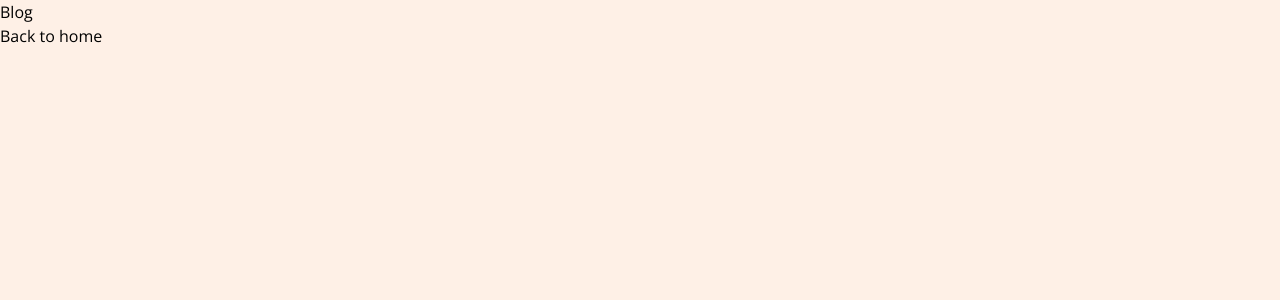
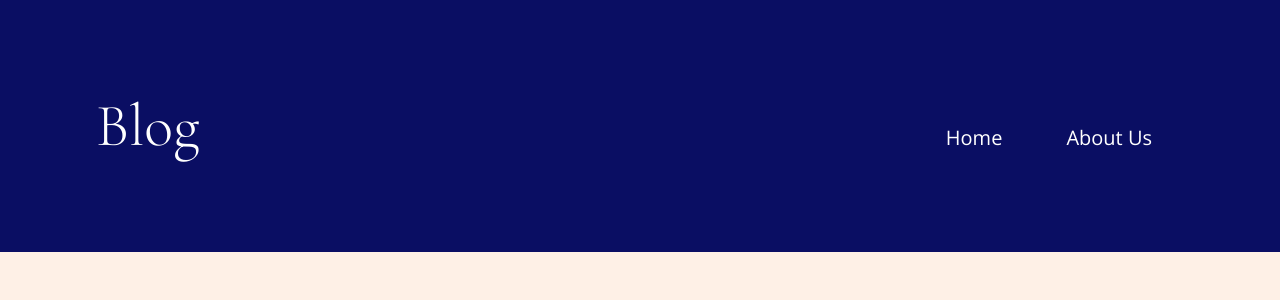
Before and after one commit to tinan272/coffeeandcoding, a Next.js app in the folder coffee_and_coding/: page /blog in a window 1280 px wide. Shown: the top 300 px of the page. Built offline with nearby package versions, Linux system fonts and the light colour scheme.

Commit message:
create headers for about us and blog

```diff
--- a/coffee_and_coding/app/about/page.js
+++ b/coffee_and_coding/app/about/page.js
@@ -1,17 +1,20 @@
 "use client";
 import React, { useState } from "react";
+import Header from "../frontend/components/Header";
 import Link from "next/link";
 
 // flex-col = each subsequent div is a column
 // each grid row has a full length of 12 units. to do 50% of each, xs={6} for both
+/* <Link href="/">Back to home</Link> */
 
 export default function page() {
+    const links = [
+        { name: "Home", href: "/" },
+        { name: "Blog", href: "/blog" },
+    ];
     return (
-        <>
-            <h1>About Us</h1>
-            <h2>
-                <Link href="/">Back to home</Link>
-            </h2>
-        </>
+        <div>
+            <Header title="About Us" links={links} />
+        </div>
     );
 }
--- a/coffee_and_coding/app/blog/page.js
+++ b/coffee_and_coding/app/blog/page.js
@@ -1,17 +1,20 @@
 "use client";
 import React, { useState } from "react";
+import Header from "../frontend/components/Header";
 import Link from "next/link";
 
 // flex-col = each subsequent div is a column
 // each grid row has a full length of 12 units. to do 50% of each, xs={6} for both
+/* <Link href="/">Back to home</Link> */
 
 export default function page() {
+    const links = [
+        { name: "Home", href: "/" },
+        { name: "About Us", href: "/about" },
+    ];
     return (
-        <>
-            <h1>Blog</h1>
-            <h2>
-                <Link href="/">Back to home</Link>
-            </h2>
-        </>
+        <div>
+            <Header title="Blog" links={links} />
+        </div>
     );
 }
--- a/coffee_and_coding/app/frontend/components/DisplayOptions.jsx
+++ b/coffee_and_coding/app/frontend/components/DisplayOptions.jsx
@@ -74,7 +74,7 @@ export const DisplayOptions = ({
             <ListItemButton
                 sx={{
                     width: "100%",
-                    height: "3rem",
+                    height: "4rem",
                     backgroundColor: "white",
                     boxShadow: 1,
                     paddingBottom: "1rem",
@@ -86,6 +86,9 @@ export const DisplayOptions = ({
                     primaryTypographyProps={{
                         fontSize: "1rem",
                         fontWeight: "light",
+                        paddingLeft: "1rem",
+                    }}
+                    secondaryTypographyProps={{
                         paddingLeft: "1rem",
                     }}
                     primary={option}
@@ -111,10 +114,7 @@ export const DisplayOptions = ({
                     justifyContent: "center",
                 }}
             >
-                <div
-                    id="light-pink-fill"
-                    className="w-1/3 h-1/2 self-center z-10"
-                >
+                <div id="light-pink-fill" className="w-1/3 self-center z-10">
                     <div className="flex bg-white font-bold items-center text-xl p-5">
                         {type ? "Filter" : "Sort"}
                     </div>
--- /dev/null
+++ b/coffee_and_coding/app/frontend/components/Header.jsx
@@ -0,0 +1,27 @@
+"use client";
+import React, { useState } from "react";
+import Link from "next/link";
+
+export default function Header({ title, links }) {
+    return (
+        <div className="flex text-white justify-center">
+            <div
+                id="dark-blue-fill"
+                className="flex h-88 top-0 w-full p-24 justify-between items-baseline"
+            >
+                <div id="title" className="font-light text-6xl">
+                    {title}
+                </div>
+                <div className="flex font-thin text-xl">
+                    <div className="flex">
+                        {links.map((link, index) => (
+                            <Link key={index} href={link.href} className="px-8">
+                                {link.name}
+                            </Link>
+                        ))}
+                    </div>
+                </div>
+            </div>
+        </div>
+    );
+}
--- a/coffee_and_coding/app/frontend/components/SelectMulti.jsx
+++ b/coffee_and_coding/app/frontend/components/SelectMulti.jsx
@@ -75,22 +75,22 @@ export const SelectMulti = ({
                     justifyContent: "center",
                 }}
             >
-                <div className="flex bg-white w-1/2 h-2/3 flex-col">
+                <div className="flex w-1/2 h-1/2 flex-col bg-white">
                     <div
+                        className="p-5 z-10 text-xl font-bold"
                         id="light-pink-fill"
-                        className="p-5 z-10 text-xl font-bold"
                     >
                         {optionsDict[type]?.labelName}
                     </div>
                     <FormControl
                         sx={{
+                            m: 3,
                             backgroundColor: "white",
-                            m: 3,
                         }}
                     >
                         <InputLabel
                             id="demo-multiple-name-label"
-                            sx={{ textAlign: "center" }}
+                            sx={{ textAlign: "center"}}
                         >
                             {optionsDict[type]?.labelName}
                         </InputLabel>
--- a/coffee_and_coding/app/frontend/components/theme.jsx
+++ b/coffee_and_coding/app/frontend/components/theme.jsx
@@ -8,6 +8,9 @@ const theme = createTheme({
             dark: "#F4AC9F",
             contrastText: "#242105",
         },
+        blue: {
+            main: "#0A0E63",
+        },
     },
 });
 
--- a/coffee_and_coding/app/globals.css
+++ b/coffee_and_coding/app/globals.css
@@ -34,6 +34,10 @@ body {
     background-color: rgb(238, 204, 199);
 }
 
+#dark-blue-fill {
+    background-color: rgb(10, 14, 99);
+}
+
 @layer base {
     @font-face {
         font-family: "Open Sans";
--- a/coffee_and_coding/app/page.jsx
+++ b/coffee_and_coding/app/page.jsx
@@ -150,7 +150,7 @@ export default function Home() {
                                         />
                                     </Grid>
                                     <Grid item xs={12}>
-                                        <div className="flex justify-center space-x-4 ">
+                                        <div className="flex justify-center space-x-4">
                                             <Button
                                                 sx={{ width: "10%" }}
                                                 color="pink"
```
